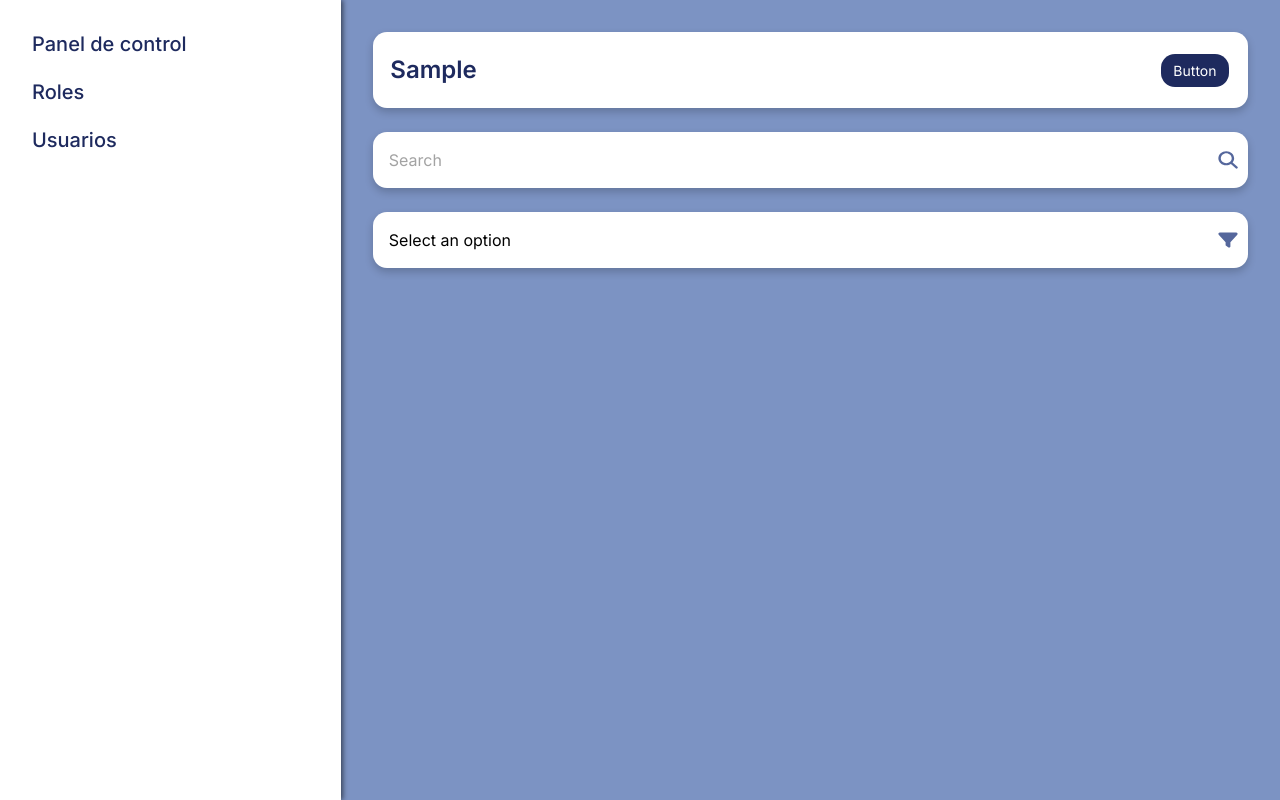
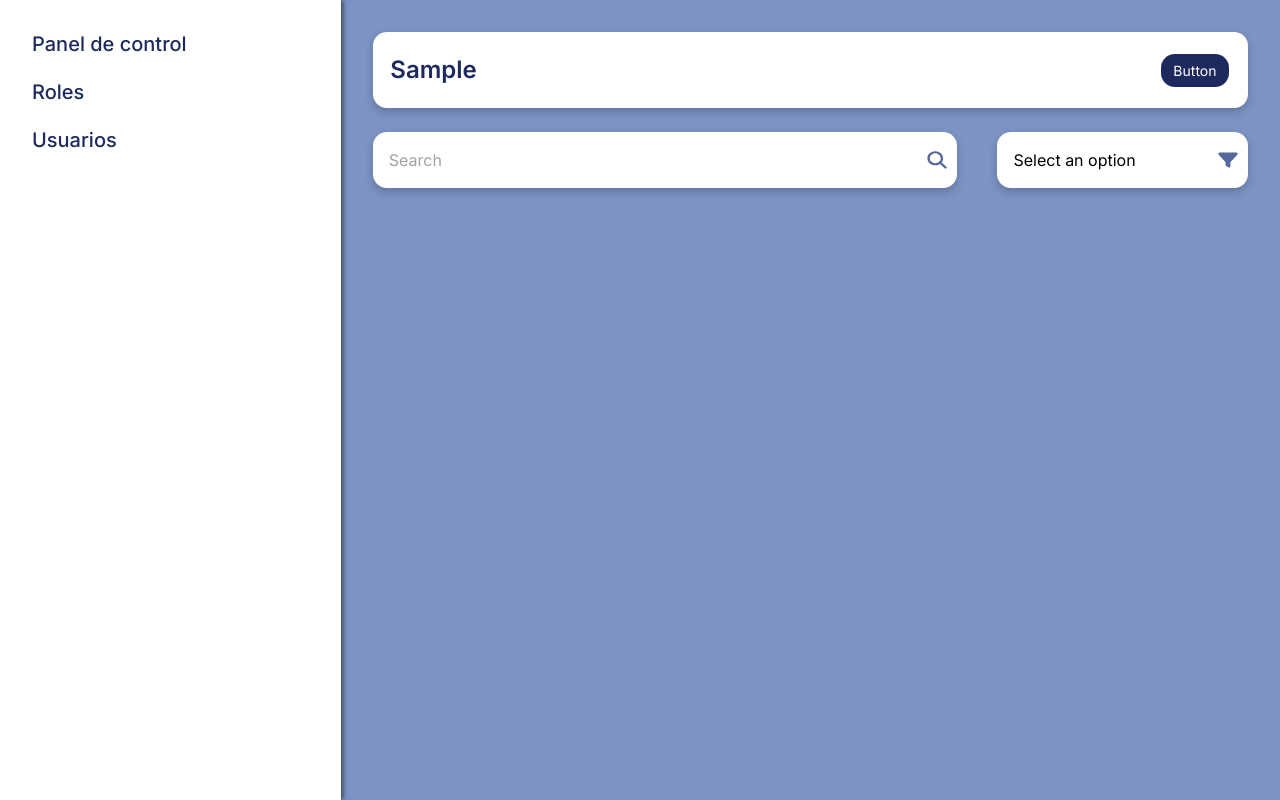
Before and after one commit to RaulBecerraB/TechShare-FrontEnd, a Next.js app: page /admin/roles in a window 1280 px wide. Built offline with nearby package versions, Linux system fonts and the light colour scheme.

Commit message:
feat (components): implement Dropdown next to SearchBar and adjust parent container widths
    - Implemented Dropdown component to the right of the SearchBar.
    - Added width percentages to parent containers of each component in CommonPage.tsx.

```diff
--- a/src/components/CommonPage/CommonPage.tsx
+++ b/src/components/CommonPage/CommonPage.tsx
@@ -16,9 +16,14 @@ export default function CommonPage() {
             Button
         </button>
         </div>
-        <SearchBar/>
-        <Dropdown/>
-
+        <div style={{ display: 'flex', gap:'40px'}}>
+            <div style={{ width: '70%' }}>
+            <SearchBar/>
+            </div>
+            <div style={{ width: '30%' }}>
+            <Dropdown/>
+            </div>
+        </div>
     </div>
   )
 }
--- a/src/styles/containers.css
+++ b/src/styles/containers.css
@@ -14,8 +14,6 @@
 .input-container
 {
     position: relative;
-    width: 100%;
-
     margin-top: 1.5em;
     margin-bottom: 1.5em;
   }
--- a/src/styles/dropdown.css
+++ b/src/styles/dropdown.css
@@ -6,9 +6,6 @@
     box-shadow: 0px 4px 8px rgba(0, 0, 0, 0.2);
     background-color: #ffffff;
     appearance: none; /* Elimina el estilo predeterminado del navegador */
-    -webkit-appearance: none; /* Para navegadores WebKit */
-    -moz-appearance: none; /* Para navegadores Firefox */
-    position: relative;
   }
 
   .dropdown-icon {
```
